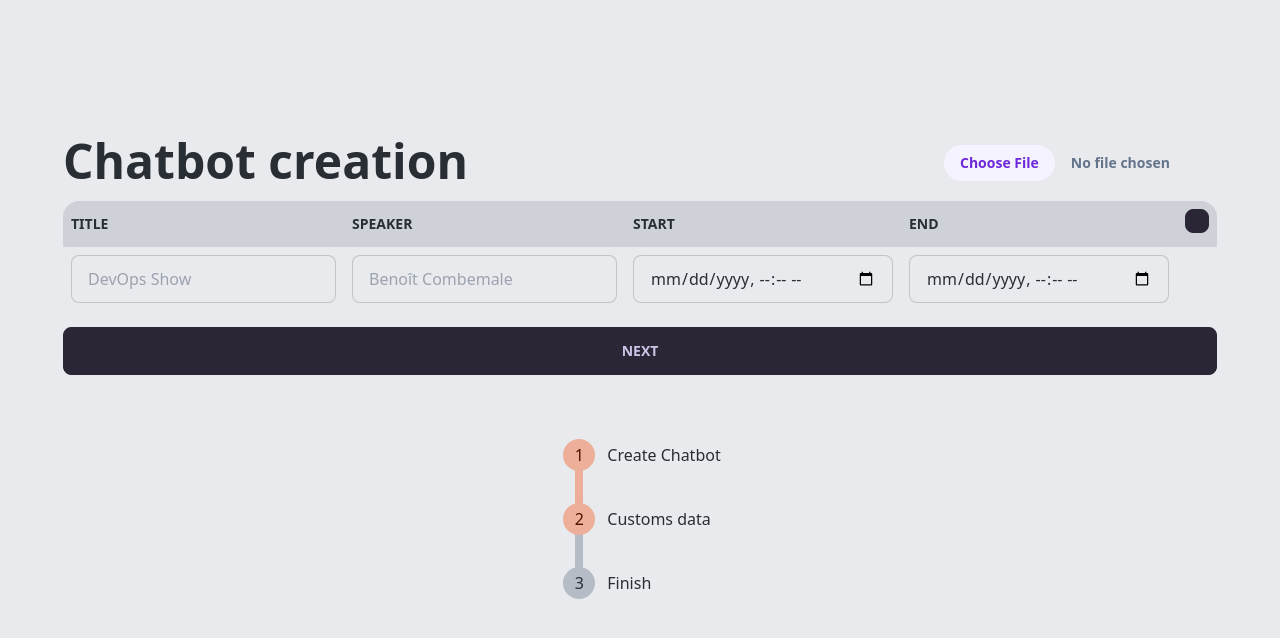
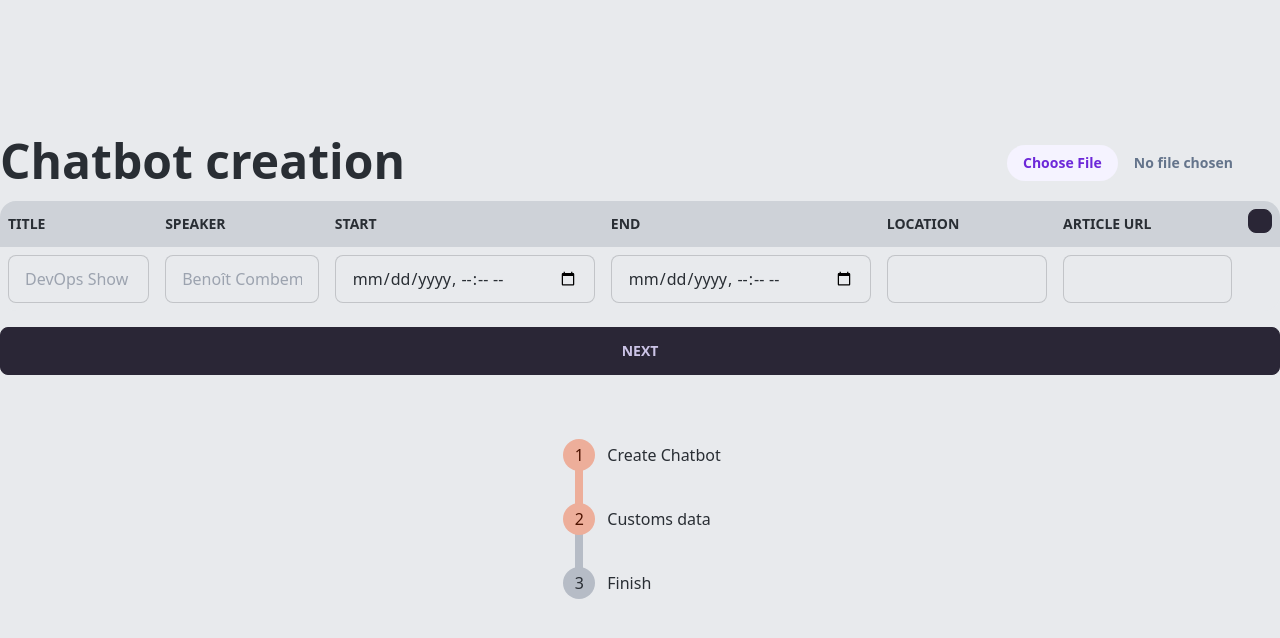
Before and after one commit to Ibentau/front-admin, a SvelteKit app: page /creationChatbot/infos in a window 1280 px wide. Shown: the top 638 px of the page. Built offline with nearby package versions, Linux system fonts and the light colour scheme.

Commit message:
close Change json talks #30

```diff
--- a/src/entities/conference.ts
+++ b/src/entities/conference.ts
@@ -7,9 +7,11 @@ export interface Conference {
 
 export interface Speak {
   title: string;
-  speaker: string;
+  speakers: string[];
   start: string;
   end: string;
+  location: string;
+  article_url: string;
 }
 
 export interface NameAndColor {
--- a/src/routes/creationChatbot/infos/+page.svelte
+++ b/src/routes/creationChatbot/infos/+page.svelte
@@ -14,13 +14,17 @@
     title: string = "",
     speaker: string = "",
     start: string = "",
-    end: string = ""
+    end: string = "",
+    location: string = "",
+    article_url: string = ""
   ) {
     speakers.push({
       title: title,
-      speaker: speaker,
+      speakers: parseSpeakers(speaker),
       start: start,
       end: end,
+      location: location,
+      article_url: article_url,
     });
     // To update HTML display
     speakers = speakers;
@@ -45,7 +49,7 @@
     // Get JSON
     let yourData = JSON.parse(sessionStorage.getItem("data") as string);
 
-    // // Save JSON
+    // Save JSON
     yourData.talks = speakers;
     sessionStorage.setItem("data", JSON.stringify(yourData));
   }
@@ -55,6 +59,12 @@
     const loadChatbot = $page.url.searchParams.has("load");
     if (loadChatbot) {
       loadJSON();
+    }
+    const input = document.querySelector(
+      'input[type="file"]'
+    ) as HTMLInputElement;
+    if (input) {
+      input.value = "";
     }
   });
 
@@ -100,6 +110,12 @@
     }
   }
 
+  function parseSpeakers(speaker: string): string[] {
+    // speaker : string --> speaker : ArrayList
+    // Example : "Jean, Marouane" --> [Jean, Marouane]
+    return speaker.split(",");
+  }
+
   function dateParser(dateToParse: string) {
     const milliseconds = Date.parse(dateToParse);
     const dateObj = new Date(milliseconds);
@@ -115,15 +131,6 @@
       .toString()
       .padStart(2, "0")}:${seconds.toString().padStart(2, "0")}`;
   }
-  // Reset input file if the page is reloaded
-  onMount(() => {
-    const input = document.querySelector(
-      'input[type="file"]'
-    ) as HTMLInputElement;
-    if (input) {
-      input.value = "";
-    }
-  });
 </script>
 
 <div class="flex flex-wrap h-screen justify-center content-center ">
@@ -155,6 +162,8 @@
             <th>Speaker</th>
             <th>Start</th>
             <th>End</th>
+            <th>Location</th>
+            <th>Article URL</th>
             <th
               ><button class="btn btn-square btn-xs" on:click={newLine}>
                 <i class="material-icons">&#xe145;</i></button
@@ -176,7 +185,7 @@
                 <input
                   placeholder="Benoît Combemale"
                   class="input input-bordered w-full"
-                  bind:value={row.speaker}
+                  bind:value={row.speakers}
                 /></td
               >
               <td>
@@ -206,6 +215,18 @@
                   bind:value={row.end}
                 /></td
               >
+              <td
+                ><input
+                  class="input input-bordered w-full"
+                  bind:value={row.location}
+                /></td
+              >
+              <td
+                ><input
+                  class="input input-bordered w-full"
+                  bind:value={row.article_url}
+                /></td
+              >
               <td>
                 <button
                   class="btn btn-square btn-xs bg-transparent border-transparent"
```
